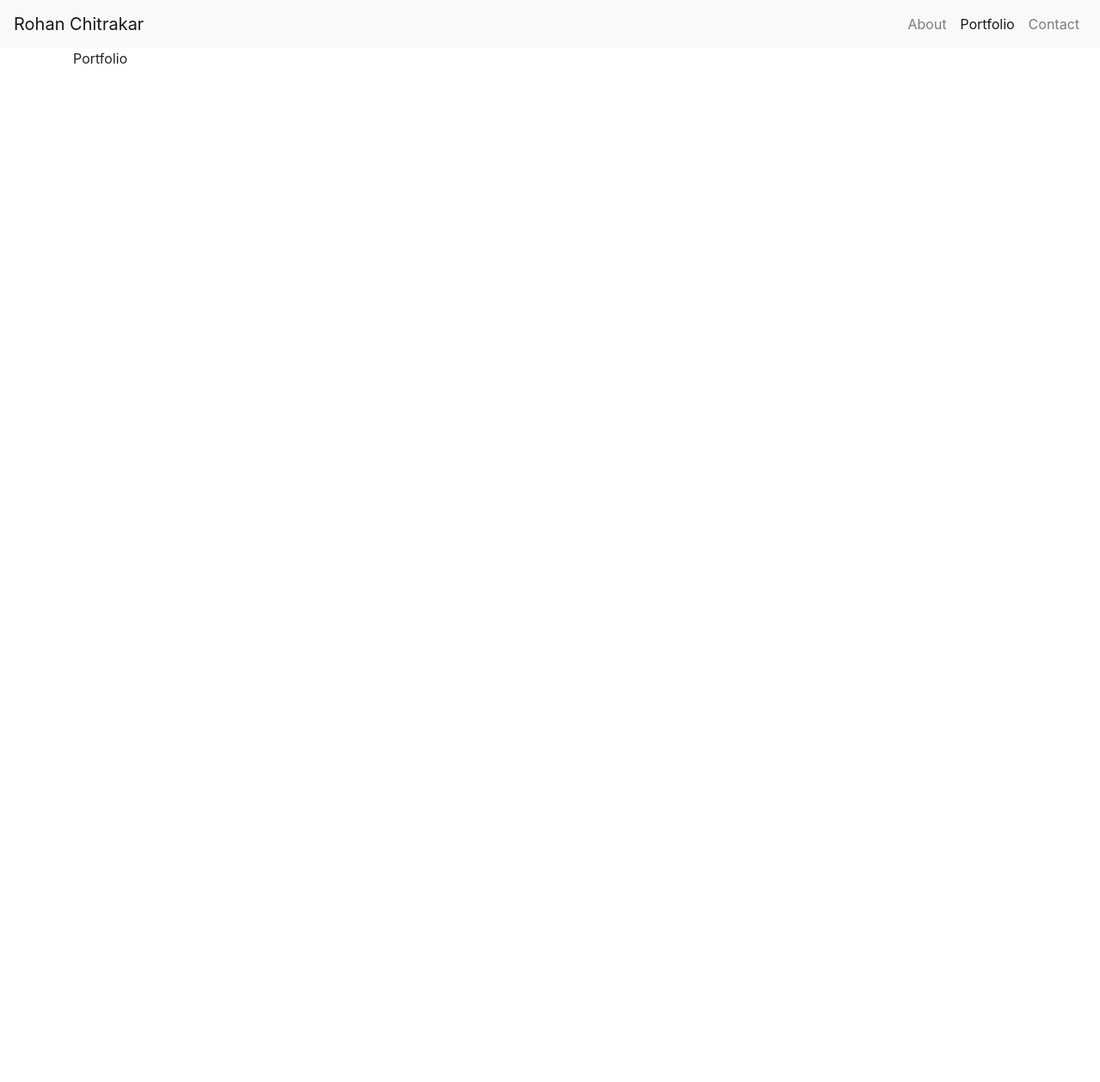
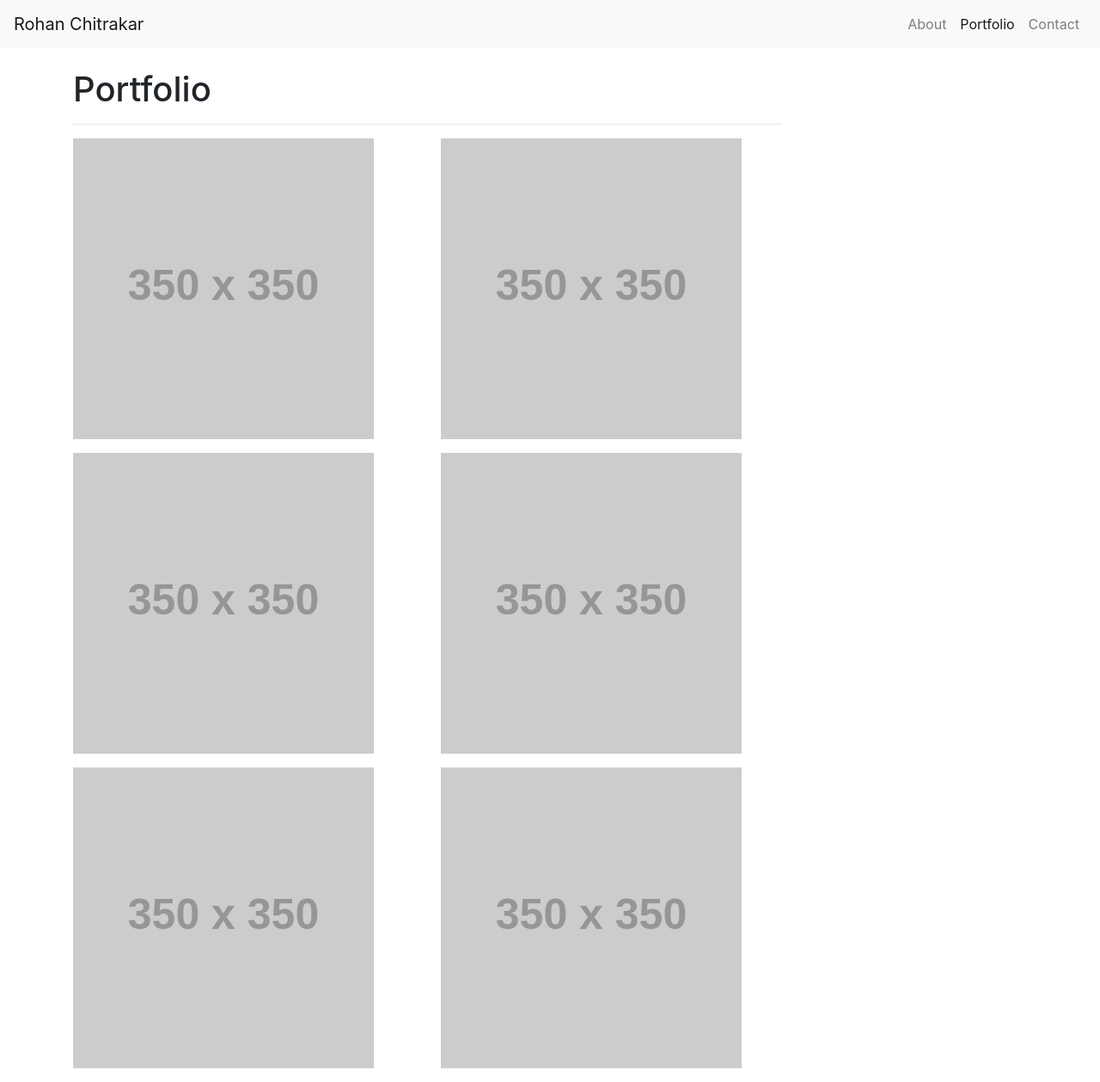
Before and after one commit to roan1088/homework2, a plain HTML site: page portfolio.html in a window 1280 px wide. Shown: the whole page at 86% size. Before the commit the page ends 800 px from the top, so only its background shows below. Drawn offline with nearby package versions, Linux system fonts and the light colour scheme; placeholder pictures from the web are drawn by us.

Commit message:
Added sample content to index, portfolio and contact pages

```diff
--- a/portfolio.html
+++ b/portfolio.html
@@ -9,7 +9,7 @@
 </head>
 <body>
     <!-- Header -->
-    <header>
+    <header class="mb-4">
         <!-- Nav Bar -->
         <nav class="navbar navbar-expand-lg navbar-light bg-light">
             <a class="navbar-brand" href="index.html">Rohan Chitrakar</a>
@@ -32,11 +32,51 @@
         </nav>
     </header>
 
-      <main class="container">
-        Portfolio
-      </main>
+    <!-- Main content -->
+    <main class="container">
+        <!-- Entire content is in a singlt row single column inside the container but only takes 75% -->
+        <div class="row">
+            <div class="col-sm-9">
 
-      <!-- Javascript copied from bootstrap -->
+                <!-- Heading row -->
+                <div class="row">
+                    <div class="col">
+                    <h1>Portfolio</h1>
+                    <hr>
+                    </div>
+                </div>
+
+                <!-- Content Row -->
+                <div class="row">
+                    <div class="col-lg-6 mb-3">
+                        <img src="https://via.placeholder.com/350/" alt="">
+                    </div>
+                    <div class="col-lg-6 mb-3">
+                        <img src="https://via.placeholder.com/350/" alt="">
+                    </div>
+                </div>
+                <div class="row">
+                    <div class="col-lg-6 mb-3">
+                        <img src="https://via.placeholder.com/350/" alt="">
+                    </div>
+                    <div class="col-lg-6 mb-3">
+                        <img src="https://via.placeholder.com/350/" alt="">
+                    </div>
+                </div>
+                <div class="row">
+                    <div class="col-lg-6 mb-3">
+                        <img src="https://via.placeholder.com/350/" alt="">
+                    </div>
+                    <div class="col-lg-6 mb-3">
+                        <img src="https://via.placeholder.com/350/" alt="">
+                    </div>
+                </div>
+
+            </div>
+        </div>
+    </main>
+
+    <!-- Javascript copied from bootstrap -->
     <script src="https://code.jquery.com/jquery-3.5.1.slim.min.js" integrity="sha384-DfXdz2htPH0lsSSs5nCTpuj/zy4C+OGpamoFVy38MVBnE+IbbVYUew+OrCXaRkfj" crossorigin="anonymous"></script>
     <script src="https://cdn.jsdelivr.net/npm/popper.js@1.16.1/dist/umd/popper.min.js" integrity="sha384-9/reFTGAW83EW2RDu2S0VKaIzap3H66lZH81PoYlFhbGU+6BZp6G7niu735Sk7lN" crossorigin="anonymous"></script>
     <script src="https://stackpath.bootstrapcdn.com/bootstrap/4.5.2/js/bootstrap.min.js" integrity="sha384-B4gt1jrGC7Jh4AgTPSdUtOBvfO8shuf57BaghqFfPlYxofvL8/KUEfYiJOMMV+rV" crossorigin="anonymous"></script>
```
Also changed, not shown: contact.html (+37 -2 lines), index.html (+30 -4 lines).
